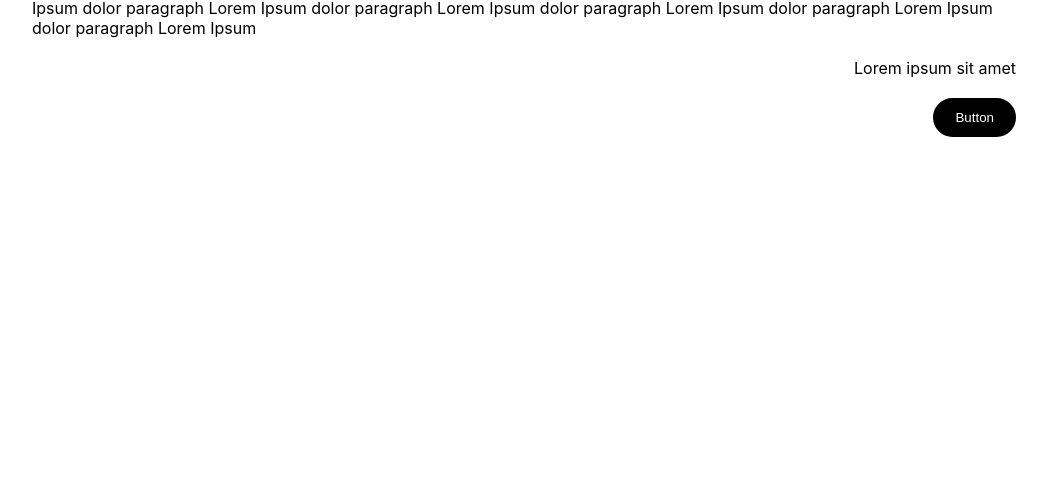
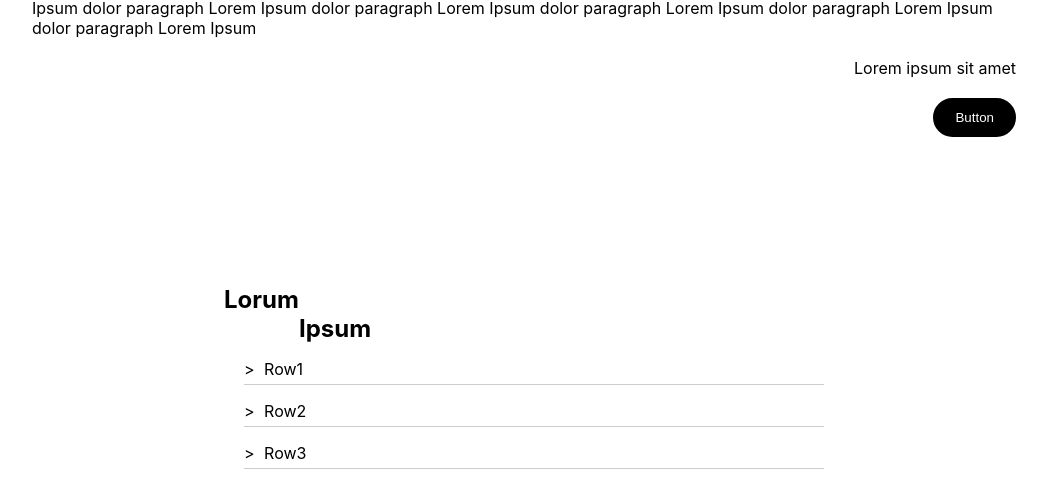
Before and after one commit to pyjamaproggers/chimera-webdev-speedrun, a React (Create React App) app: page / in a window 1280 px wide. Shown: the part 1025-1522 px from the top of the page, without its empty margins (116-1163 px from the left). Built offline with nearby package versions, Linux system fonts and the light colour scheme.

Commit message:
Comp4 added

```diff
--- a/src/App.js
+++ b/src/App.js
@@ -4,6 +4,7 @@ import React from 'react';
 import Grey from './assets/Grey.jpeg'
 import Comp1 from './components/comp1/comp1';
 import Comp2 from './components/comp2/comp2';
+import Comp3 from './components/comp3/comp3';
 
 function App() {
 
@@ -13,6 +14,7 @@ function App() {
                 <div className="parent">
                     <Comp1/>
                     <Comp2/>
+                    <Comp3/>
                 </div>
             </div>
         </>
--- /dev/null
+++ b/src/components/comp3/comp3.css
@@ -0,0 +1,23 @@
+.component3 .content {
+    max-width: 600px;
+    margin: 0 auto;
+    text-align: left;
+  }
+
+  .header-inline h2, .header-inline h3 {
+    display: inline;
+    margin-right: 5px;
+  }
+
+  .with-lines p {
+    border-bottom: 1px solid #ccc; /* Adds a line below each paragraph */
+    padding-bottom: 5px; /* Adds some padding below the text */
+  }
+
+  .indent {
+    padding-left: 20px;
+  }
+
+  .arrow {
+    margin-right: 5px;
+  }
--- /dev/null
+++ b/src/components/comp3/comp3.js
@@ -0,0 +1,33 @@
+import React, { useRef, useState, useEffect } from 'react';
+import './comp3.css';
+
+function Comp3() {
+  const lorumRef = useRef(null);
+  const [lorumWidth, setLorumWidth] = useState(0);
+
+  useEffect(() => {
+    if (lorumRef.current) {
+      setLorumWidth(lorumRef.current.offsetWidth);
+    }
+  }, []);
+
+  return (
+    <div className="component3">
+      <div className="content">
+        <div className="header-inline">
+          <h2 ref={lorumRef}>Lorum</h2>
+          <div style={{ marginLeft: `${lorumWidth}px` }}>
+            <h2>Ipsum</h2>
+          </div>
+        </div>
+        <div className="indent with-lines">
+          <p><span className="arrow">{'>'}</span> Row1</p>
+          <p><span className="arrow">{'>'}</span> Row2</p>
+          <p><span className="arrow">{'>'}</span> Row3</p>
+        </div>
+      </div>
+    </div>
+  );
+}
+
+export default Comp3;
```
Also changed, not shown: src/components/comp4/comp4.js (added, +12 -0 lines), src/components/comp4/comp4.css (added), structure.txt.
